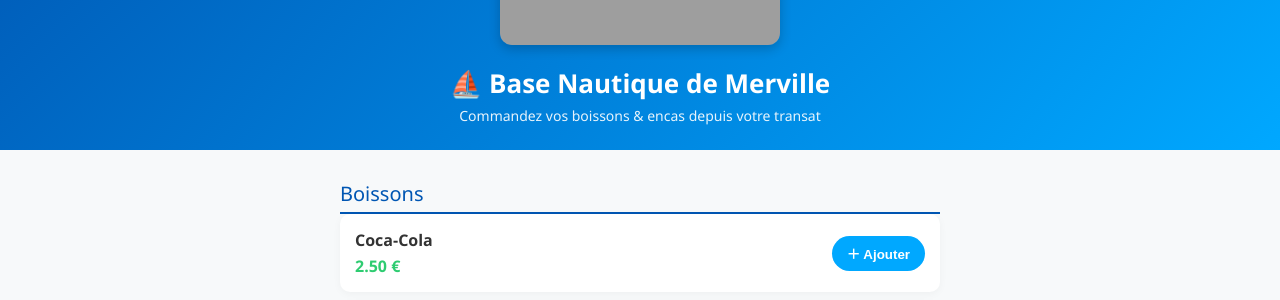
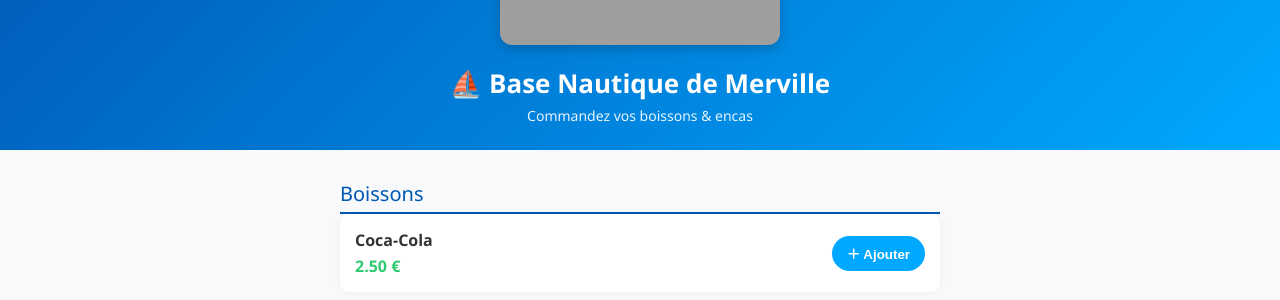
Before and after one commit to HugoLrdd/site_base_nautique, a Flask app: page / in a window 1280 px wide. Shown: the part 190-490 px from the top of the page. Run offline with Flask 3, Linux system fonts and the light colour scheme; grey boxes are pictures that could not be loaded.

Commit message:
Update menu.html

```diff
--- a/templates/menu.html
+++ b/templates/menu.html
@@ -159,7 +159,7 @@ height="0" width="0" style="display:none;visibility:hidden"></iframe></noscript>
         <img src="https://www.ville-merville.fr/wp-content/uploads/2025/02/IMG_4803-1024x683.jpg" alt="Base Nautique" class="header-img">
 
         <h1>⛵ Base Nautique de Merville</h1>
-        <p>Commandez vos boissons & encas depuis votre transat</p>
+        <p>Commandez vos boissons & encas </p>
     </div>
 
     <div class="container">
```
